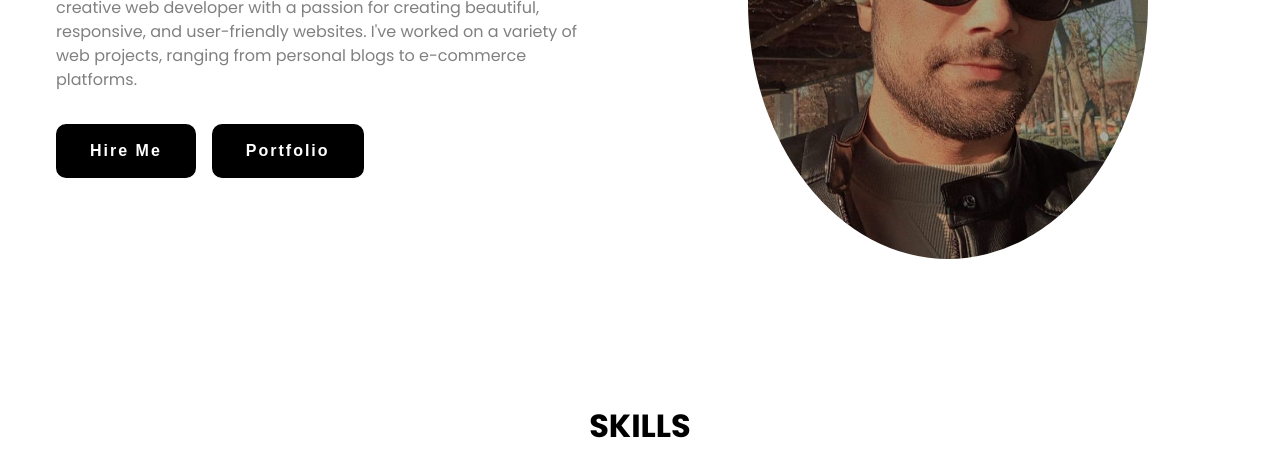
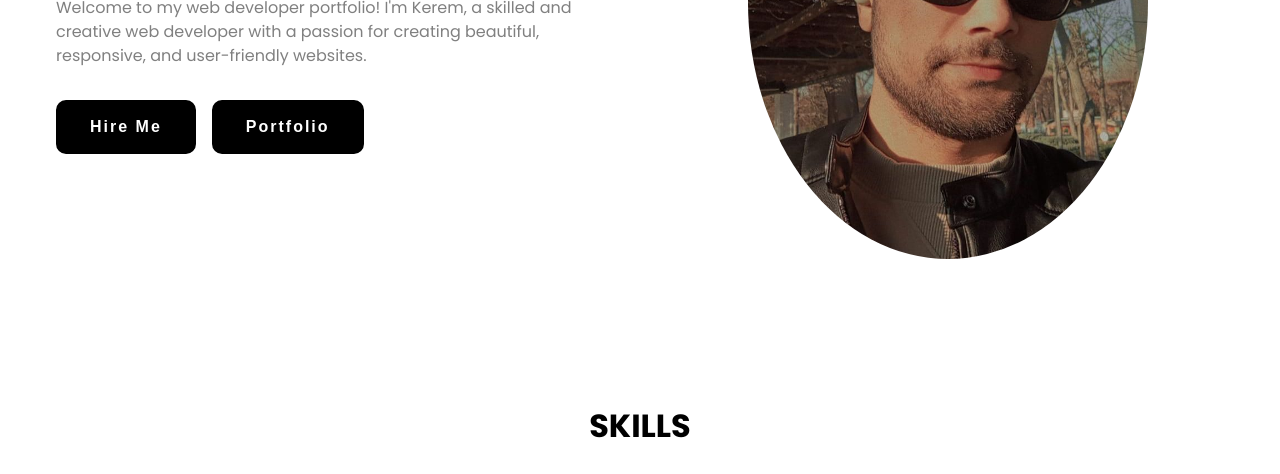
Before and after one commit to nnachz/portfolio, a plain HTML site: page index.html in a window 1280 px wide. Shown: the part 398-872 px from the top of the page. Drawn offline with nearby package versions, Linux system fonts and the light colour scheme.

Commit message:
Update index.html

```diff
--- a/index.html
+++ b/index.html
@@ -32,8 +32,7 @@
           <p class="description">
             Welcome to my web developer portfolio! I'm Kerem, a skilled and
             creative web developer with a passion for creating beautiful,
-            responsive, and user-friendly websites. I've worked on a variety of
-            web projects, ranging from personal blogs to e-commerce platforms.
+            responsive, and user-friendly websites.
           </p>
           <div class="action__btns">
             <button class="hire__me">Hire Me</button>
```
